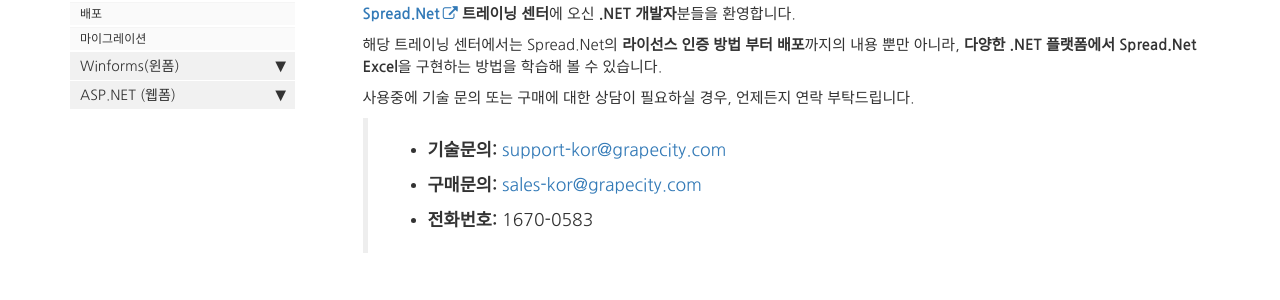
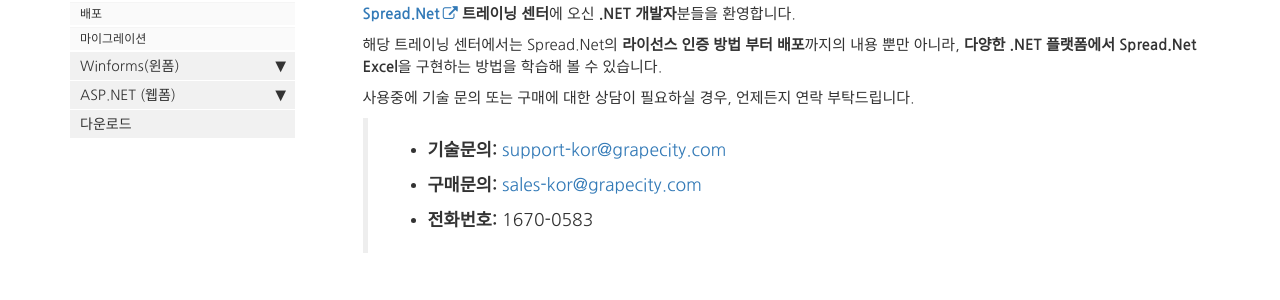
Before and after one commit to grapecity-korea/SP.NETraining.github.io, a Jekyll site: the page built from index.md, in a window 1280 px wide. Shown: the part 231-531 px from the top of the page. Built offline with Jekyll 4.4.1, drawn with Linux system fonts in a browser that asks for light colours; comment, search, counter and statistics services are not loaded.

Commit message:
Update sidebar.html

```diff
--- a/_includes/sidebar.html
+++ b/_includes/sidebar.html
@@ -52,6 +52,7 @@
              <a href="#" id="collapseAll">Collapse All</a> | <a href="#" id="expandAll">Expand All</a>
          </p>
          -->
+    <li><a href="#">다운로드</a></li>
 </ul>
 
 <!-- this highlights the active parent class in the navgoco sidebar. this is critical so that the parent expands when you're viewing a page. This must appear below the sidebar code above. Otherwise, if placed inside customscripts.js, the script runs before the sidebar code runs and the class never gets inserted.-->
```
